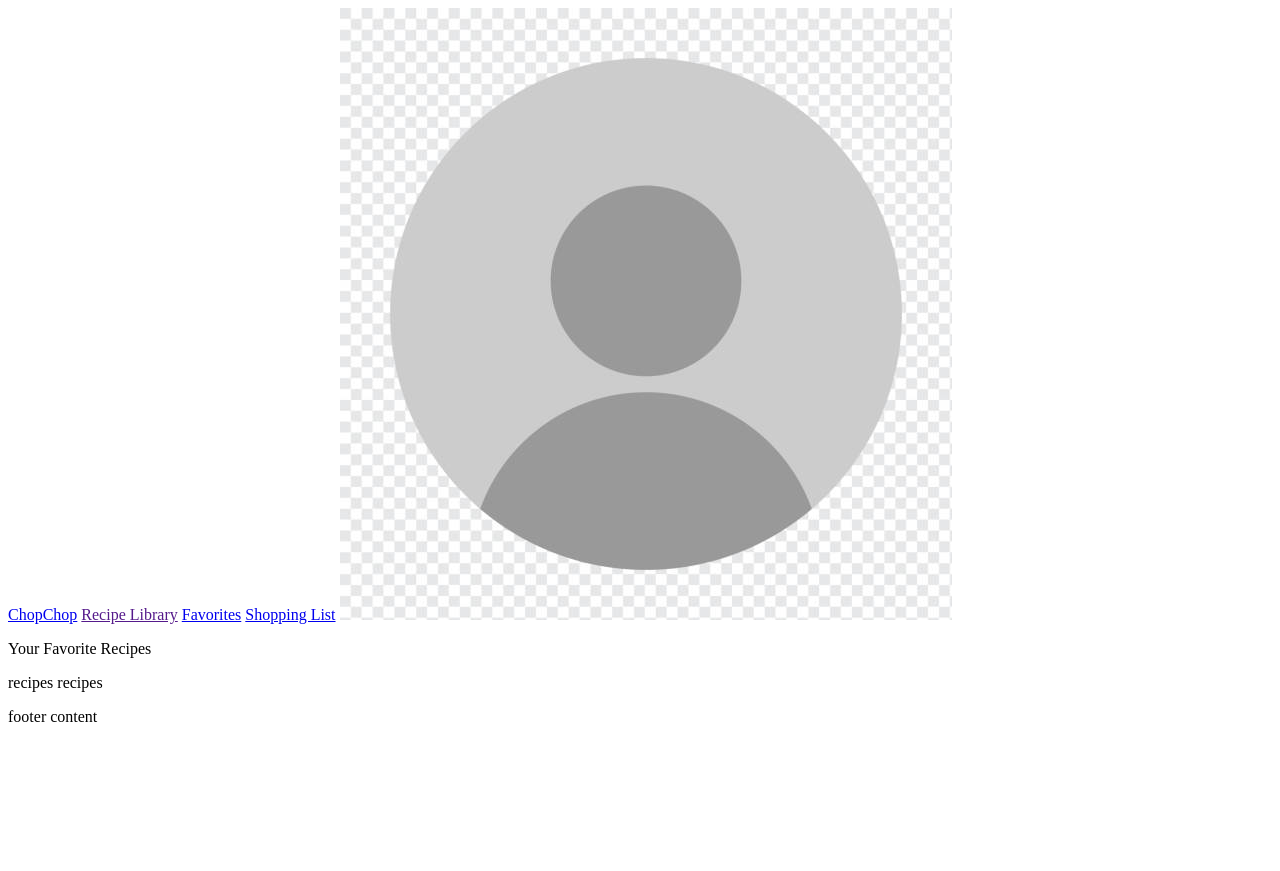
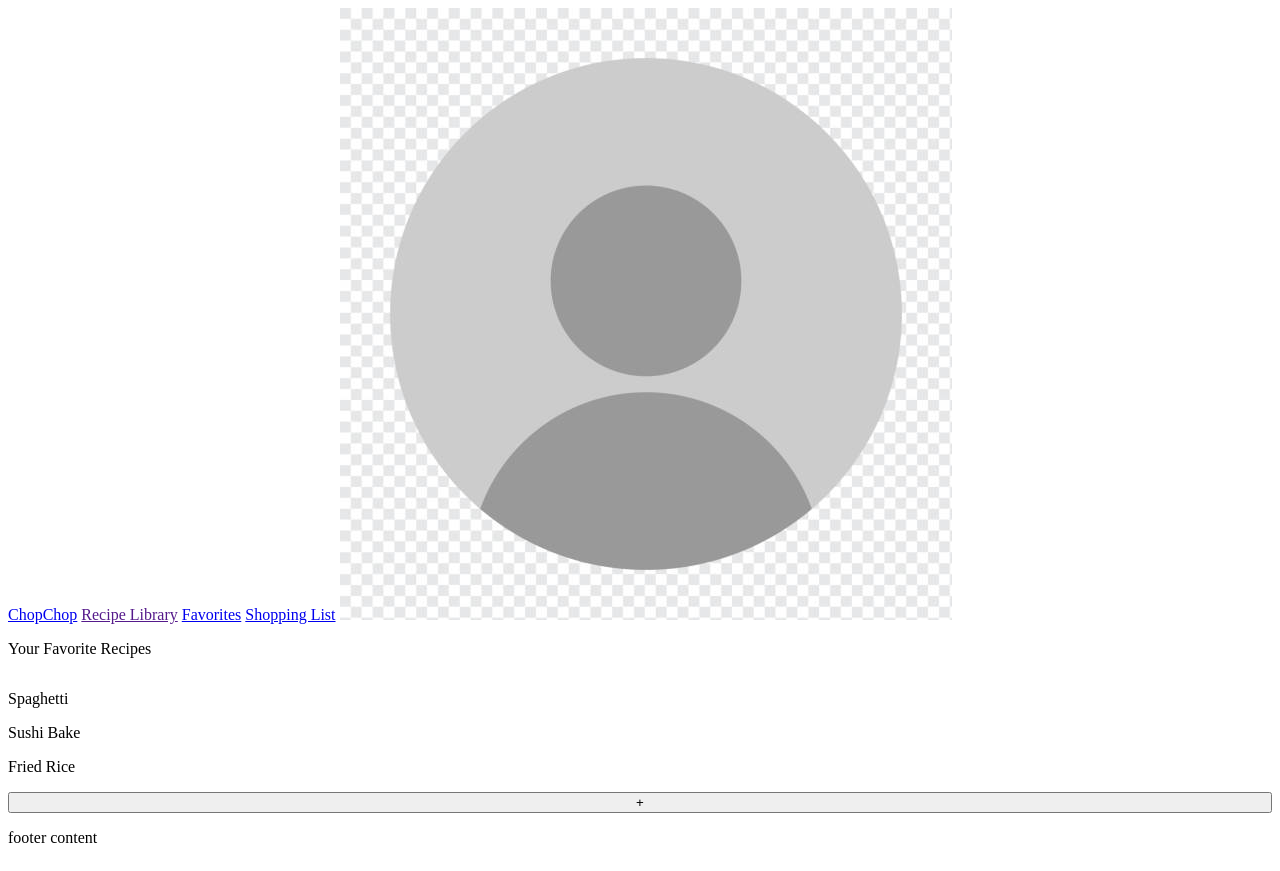
Before and after one commit to fembaye1/chopchop, a PHP site: page /favorites.html in a window 1280 px wide. Before the commit the page ends 722 px from the top, so only its background shows below. Run offline with PHP 8.4, Linux system fonts and the light colour scheme.

Commit message:
added other content to body, and recipe adding modal window

```diff
--- a/favorites.html
+++ b/favorites.html
@@ -5,6 +5,11 @@
     <meta name="description" content="Welcome to ChopChop!" />
     <link rel="stylesheet" href="./styles/favorites.css" />
     <title>ChopChop</title>
+    <style>
+      .addRecipe {
+        display: none;
+      }
+    </style>
   </head>
   <body>
     <nav>
@@ -18,10 +23,47 @@
       <p>Your Favorite Recipes</p>
     </header>
     <div classname="container">
-      <p>recipes recipes</p>
+      <div classname="recipe">
+        <p>Spaghetti</p>
+      </div>
+      <div classname="recipe">
+        <p>Sushi Bake</p>
+      </div>
+      <div classname="recipe">
+        <p>Fried Rice</p>
+      </div>
+    </div>
+    <button id="addRecipe">+</button>
+    <div id="addWindow" class="addRecipe">
+      <span>
+        <p>Recipe Link</p>
+        <input type="url" id="link" name="link" />
+        <input type="submit" name="submit" />
+      </span>
+      <hr />
+      <p>Manual Recipe Entry</p>
+      <span>
+        <input type="text" id="ingredient" name="ingredient" />
+        <input type="number" id="amount" name="amount" />
+        <select name="unit" id="unit">
+          <option value="lb">lb</option>
+          <option value="oz">oz</option>
+          <option value="ml">ml</option>
+        </select>
+      </span>
+      <button id="addIngredient">+</button>
+      <input type="text" id="step" name="step" />
     </div>
     <footer>
       <p>footer content</p>
     </footer>
   </body>
+  <script>
+    var modal = document.getElementById("addWindow");
+    var btn = document.getElementById("addRecipe");
+
+    btn.onclick = function () {
+      modal.style.display = "block";
+    };
+  </script>
 </html>
--- a/styles/favorites.css
+++ b/styles/favorites.css
@@ -4,7 +4,29 @@
     background-blend-mode: overlay;
 }
 
+.container {
+    display: flex;
+}
+
+.recipe {
+    width: 100px;
+    height: 150px;
+    background-color: bisque;
+    border-radius: 15px;
+}
+
+.recipe:hover {
+    border: 2px solid red;
+}
+
 .pfp img{
     width: 20px;
     object-fit: contain;
 }
+
+@media (min-width: 760px) {
+    body {
+        display: flex;
+        flex-direction: column;
+    }
+}
```
